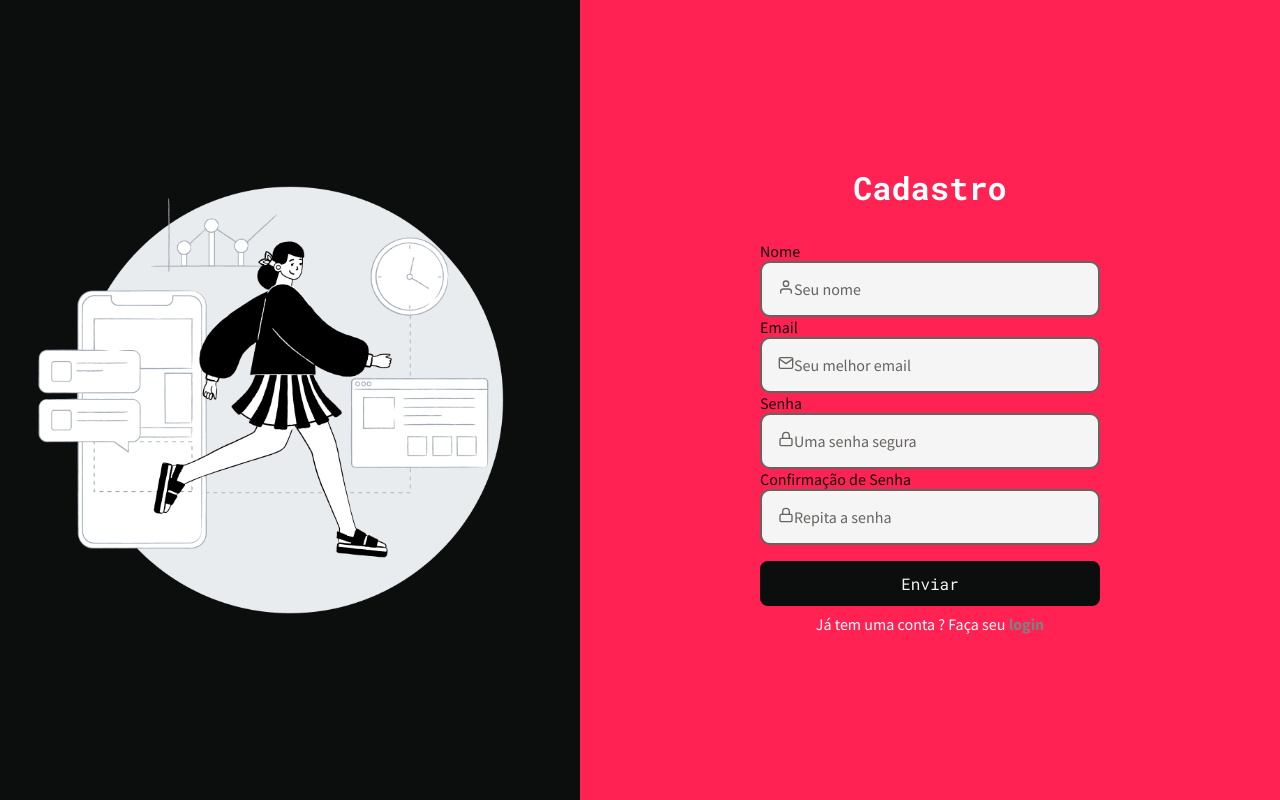
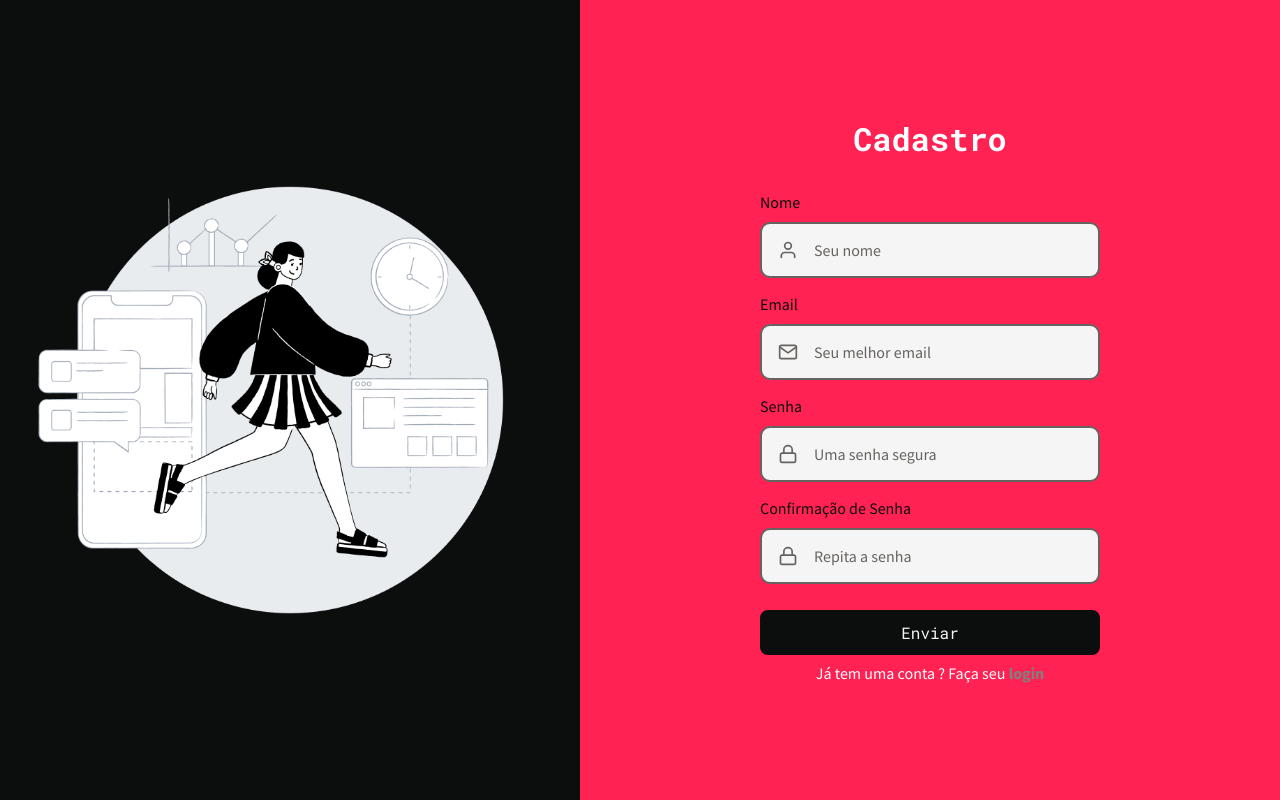
Before and after one commit to yasminalves16/Do.It, a React (Create React App) app: page /signup in a window 1280 px wide. Built offline with nearby package versions, Linux system fonts and the light colour scheme.

Commit message:
Style - Signup,  Feature- add axios

```diff
--- a/package.json
+++ b/package.json
@@ -3,16 +3,20 @@
   "version": "0.1.0",
   "private": true,
   "dependencies": {
+    "@hookform/resolvers": "^2.8.8",
     "@testing-library/jest-dom": "^5.14.1",
     "@testing-library/react": "^13.0.0",
     "@testing-library/user-event": "^13.2.1",
+    "axios": "^0.26.1",
     "react": "^18.0.0",
     "react-dom": "^18.0.0",
+    "react-hook-form": "^7.30.0",
     "react-icons": "^4.3.1",
     "react-router-dom": "5",
     "react-scripts": "5.0.1",
     "styled-components": "^5.3.5",
-    "web-vitals": "^2.1.0"
+    "web-vitals": "^2.1.0",
+    "yup": "^0.32.11"
   },
   "scripts": {
     "start": "react-scripts start",
--- a/src/Components/Input/index.jsx
+++ b/src/Components/Input/index.jsx
@@ -1,15 +1,15 @@
 import { Container, InputContainer } from "./styles"
 
-const Input = ({ label, icon: Icon, ...rest}) => {
+const Input = ({ label, icon: Icon, register, name, error, ...rest}) => {
 
 
     return(
         <Container>
-            <div>{label}</div>
+            <div>{label} {!!error && <span> - {error} </span>}</div>
 
-            <InputContainer>
-            {Icon && <Icon />}
-            <input {...rest}/>
+            <InputContainer isErrored={!!error}>
+            {Icon && <Icon size={20}/>}
+            <input {...register(name)} {...rest}/>
             </InputContainer>
         </Container>
     )
--- a/src/Components/Input/styles.js
+++ b/src/Components/Input/styles.js
@@ -1,7 +1,18 @@
-import styled from "styled-components"
+import styled,  { css } from "styled-components"
 
 export const Container = styled.div`
     text-align: left;
+
+    div{
+        margin-bottom: 10px;
+
+        span{
+            color: blue;
+            font-weight: 600;
+
+        }
+    }
+
 `
 
 export const InputContainer = styled.div`
@@ -14,6 +25,18 @@ export const InputContainer = styled.div`
     display: flex;
     transition: 0.4s;
 
+    ${(props) =>
+        props.isErrored &&
+        css`
+            border-color: blue;
+
+            svg {
+                color: blue;
+            }
+
+        `
+    }
+
     input{
         background: transparent;
         align-items: center;
@@ -24,4 +47,8 @@ export const InputContainer = styled.div`
             color: var(--gray)
         }
     }
+
+    svg{
+        margin-right: 16px;
+    }
 `
--- a/src/Pages/Signup/index.jsx
+++ b/src/Pages/Signup/index.jsx
@@ -1,6 +1,11 @@
+import { Link, useHistory } from "react-router-dom"
+
+import * as yup from 'yup';
+import { useForm } from "react-hook-form";
+import { yupResolver } from '@hookform/resolvers/yup';
+
+
 import { AnimationContainer, Background, Container, Content } from "./styles";
-
-import { Link } from "react-router-dom"
 
 import Button from "../../Components/Button"
 import Input from "../../Components/Input"
@@ -9,20 +14,45 @@ import { FiUser, FiMail, FiLock } from "react-icons/fi"
 
 const Signup = () => {
 
+    const history = useHistory()
+
+    const schema = yup.object().shape({
+
+        name: yup.string().required("Campo Obrigatório"),
+        email: yup.string().required("Campo Obrigatório").email("Email inválido"),
+        password: yup.string().required("Campo Obrigatório").min(6, "Minimo 6 caracteres!")
+        .matches(
+            /^(?=.*?[a-z])(?=.*?[0-9])(?=.*?[#?!@$ %^&*-]).{8,}$/,
+            "Sua senha precisa ter ao menos uma letra, um numero e um caracter especial!"
+        ),
+        confirmPassword: yup
+            .string()
+            .required("Senhas não são iguais")
+            .oneOf([yup.ref("password")], "Senhas não são iguais"),
+    })
+
+    const { register, handleSubmit, formState: { errors }} = useForm({
+        resolver: yupResolver(schema),
+    })
+
+    const onSubmit = (data) => {
+        console.log(data)
+        history.push("/login")
+    }
 
     return(
         <Container>
             <Background/>
                 <Content>
                     <AnimationContainer>
-                        <form>
+                        <form onSubmit={handleSubmit(onSubmit)}>
                             <h1>Cadastro</h1>
-                            <Input icon={FiUser} type="text" label="Nome" placeholder="Seu nome"></Input>
-                            <Input icon={FiMail} type="email" label="Email" placeholder="Seu melhor email"></Input>
-                            <Input icon={FiLock} type="password" label="Senha" placeholder="Uma senha segura"></Input>
-                            <Input icon={FiLock} type="password" label="Confirmação de Senha" placeholder="Repita a senha"></Input>
+                            <Input icon={FiUser} type="text" label="Nome" placeholder="Seu nome" register = {register} name="name" error = {errors.name?.message}></Input>
+                            <Input icon={FiMail} type="email" label="Email" placeholder="Seu melhor email" register = {register} name="email" error = {errors.email?.message} ></Input>
+                            <Input icon={FiLock} type="password" label="Senha" placeholder="Uma senha segura" register = {register} name="password" error = {errors.password?.message}></Input>
+                            <Input icon={FiLock} type="password" label="Confirmação de Senha" placeholder="Repita a senha" register = {register} name="confirmPassword" error = {errors.confirmPassword?.message} ></Input>
 
-                        <Button>Enviar</Button>
+                        <Button type="submit">Enviar</Button>
                         <p>Já tem uma conta ? Faça seu <Link to="/login">login</Link></p>
                         </form>
                     </AnimationContainer>
--- a/src/Pages/Signup/styles.js
+++ b/src/Pages/Signup/styles.js
@@ -57,6 +57,10 @@ export const AnimationContainer = styled.div`
         color: white;
     }
 
+    >div{
+        margin-top: 16px;
+    }
+
     p{
         margin-top: 8px;
         color: white;
```
Also changed, not shown: 1 other file (tests, documents, lock files or other folders).
